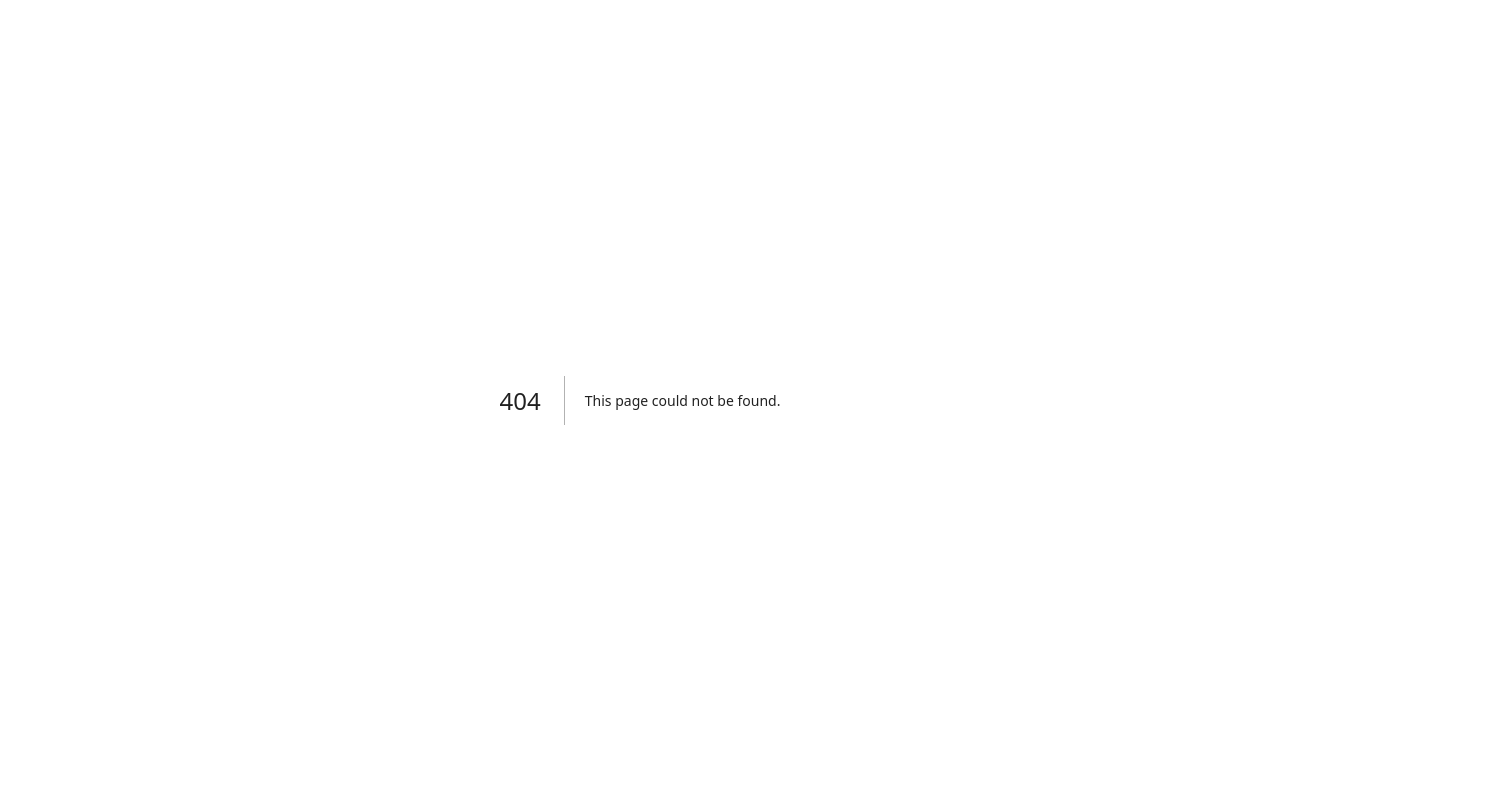
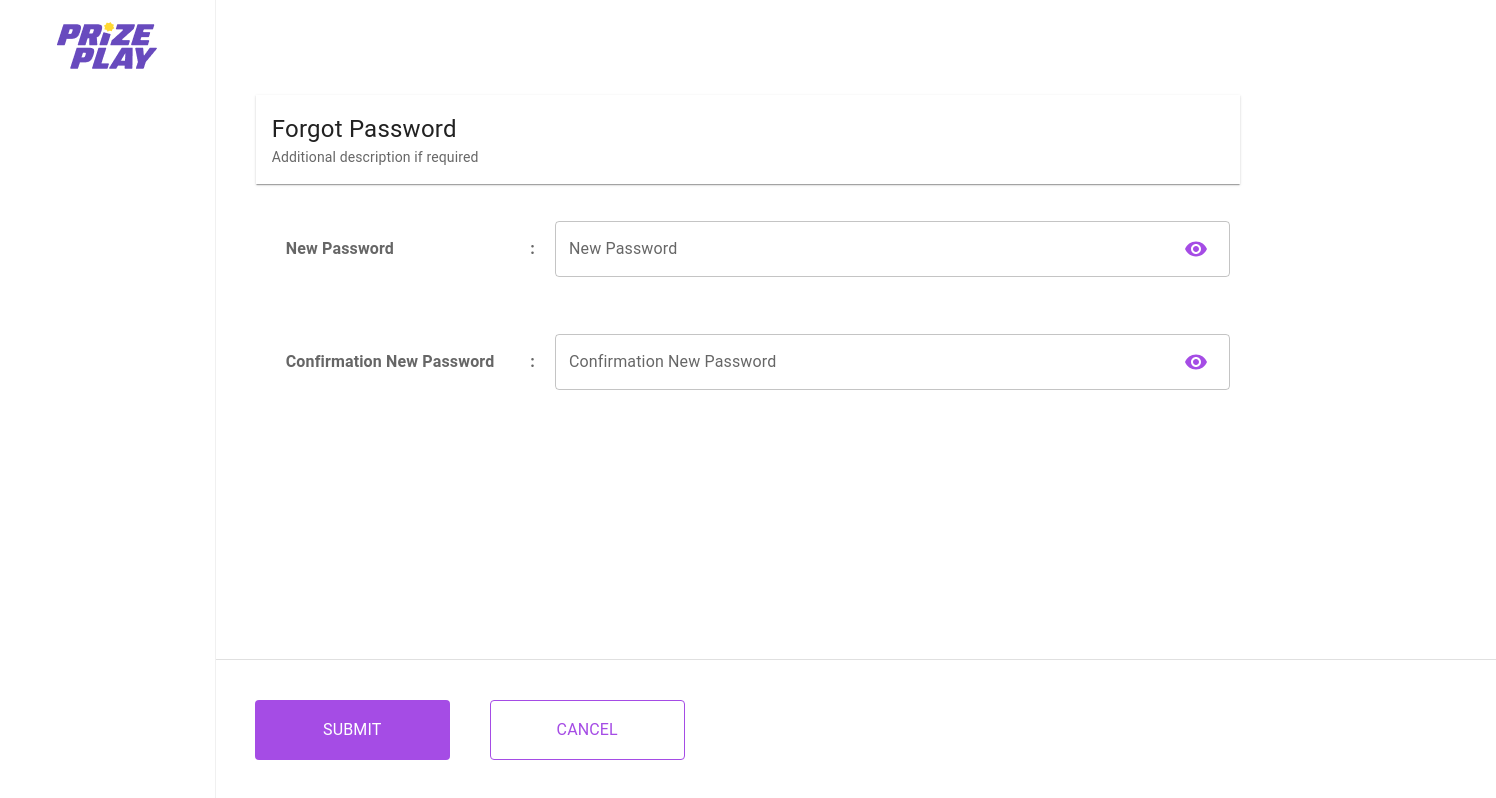
Before and after one commit to ebennaga/mini-games-admin, a Next.js app: page /reset-password/confirmation in a window 1280 px wide. Before the commit this address had no page. Shown: the whole page, 1496 px wide, since content can reach past the window. Built offline with nearby package versions, Linux system fonts and the light colour scheme.

Commit message:
add password confirmation

```diff
--- a/components/Layout/index.tsx
+++ b/components/Layout/index.tsx
@@ -81,7 +81,10 @@ const Layout: React.FC<LayoutProps> = ({ children }) => {
                 }}
             >
                 <img src='/images/logo.png' alt='Prize Play' width='99.89px' height='46.56px' style={{ marginBottom: '32.22px' }} />
-                {path === '/sign-in' || path === '/sign-up' || path === '/reset-password' ? null : (
+                {path === '/sign-in' ||
+                path === '/sign-up' ||
+                path === '/reset-password' ||
+                path === '/reset-password/confirmation' ? null : (
                     <>
                         <Box mb='17px'>
                             <Search name='search' form={form} placeholder='Search...' onSubmit={handleSearch} />
--- a/containers/ResetPassword/index.tsx
+++ b/containers/ResetPassword/index.tsx
@@ -56,7 +56,7 @@ const SignIn = () => {
                         </Typography>
                         <Grid container mt='27px'>
                             <Grid item container xs={12} mb='37px'>
-                                <Grid item xs={12} xl={6}>
+                                <Grid item xs={12} xl={7}>
                                     <Input
                                         name='email'
                                         form={form}
@@ -67,7 +67,7 @@ const SignIn = () => {
                                 </Grid>
                             </Grid>
                             <Grid item container xs={12} mb='37px'>
-                                <Grid item xs={12} xl={6}>
+                                <Grid item xs={12} xl={7}>
                                     <ButtonBase
                                         disabled={isDisable}
                                         type='submit'
--- a/containers/SignIn/index.tsx
+++ b/containers/ResetPasswordConfirmation/index.tsx
@@ -1,36 +1,44 @@
-import { Box, Grid, ButtonBase } from '@mui/material';
+import { Box, Grid } from '@mui/material';
 import CustomButton from 'components/Button';
 import HeaderAuth from 'components/HeaderAuth';
 import InputWithLabel from 'components/Input/InputWithLabel';
 import React, { useState, useEffect } from 'react';
 import { useForm } from 'react-hook-form';
-import { useRouter } from 'next/router';
 
-const SignIn = () => {
-    const router = useRouter();
+const ResetPasswordConfirmation = () => {
     const [isDisable, setIsDisable] = useState<boolean>(true);
 
     const form = useForm({
         mode: 'all',
         defaultValues: {
-            email: '',
-            password: ''
+            password: '',
+            confirmPassword: ''
         }
     });
 
-    const ruleEmail = (key: any) => {
-        const pattern =
-            /^(([^<>()[\]\\.,;:\s@"]+(\.[^<>()[\]\\.,;:\s@"]+)*)|(".+"))@((\[[0-9]{1,3}\.[0-9]{1,3}\.[0-9]{1,3}\.[0-9]{1,3}\])|(([a-zA-Z\-0-9]+\.)+[a-zA-Z]{2,}))$/;
+    const rulePassword = (key: any) => {
+        const regEx = /^[0-9]*$/;
+        if (key.length > 7 && !regEx.test(key)) {
+            return true;
+        }
+        return 'At least 8 characters. Cannot be all numbers';
+    };
 
-        if (pattern.test(key)) {
+    const ruleConfirmPassword = (key: any) => {
+        if (key === form.watch('password') && form.watch('password')) {
             setIsDisable(false);
             return true;
         }
-        return 'Email is not valid!';
+        return 'The password confirmation does not match!';
     };
 
     const handleSubmit = (data: any) => {
         console.log(data);
+    };
+
+    const handleCancel = () => {
+        form.setValue('password', '');
+        form.setValue('confirmPassword', '');
     };
 
     useEffect(() => {
@@ -45,28 +53,28 @@ const SignIn = () => {
         <Box component='main'>
             <form onSubmit={form.handleSubmit(handleSubmit)}>
                 <Box padding='95px 40px'>
-                    <HeaderAuth title='Sign In into Admin Prizeplay' subTitle='Additional description if required' />
+                    <HeaderAuth title='Forgot Password' subTitle='Additional description if required' />
                     <Grid container mt='27px'>
                         <Grid item container xs={12} mb='37px'>
-                            <Grid item xs={12} xl={6}>
+                            <Grid item xs={12} xl={7}>
                                 <InputWithLabel
-                                    name='email'
+                                    name='password'
                                     form={form}
-                                    label='Email Address'
-                                    type='email'
-                                    rules={{ validate: ruleEmail }}
+                                    label='New Password'
+                                    type='password'
+                                    rules={{ required: true, validate: rulePassword }}
                                 />
                             </Grid>
                         </Grid>
                         <Grid item container xs={12} mb='37px'>
-                            <Grid item xs={12} xl={6}>
-                                <InputWithLabel name='password' form={form} label='Password' type='password' rules={{ required: true }} />
-                                <ButtonBase
-                                    onClick={() => router.push('/reset-password')}
-                                    sx={{ color: '#A54CE5', fontSize: '14px', fontWeight: 400, float: 'right', mt: 5 }}
-                                >
-                                    Forgot Password?
-                                </ButtonBase>
+                            <Grid item xs={12} xl={7}>
+                                <InputWithLabel
+                                    name='confirmPassword'
+                                    form={form}
+                                    label='Confirmation New Password'
+                                    type='password'
+                                    rules={{ required: true, validate: ruleConfirmPassword }}
+                                />
                             </Grid>
                         </Grid>
                     </Grid>
@@ -82,15 +90,15 @@ const SignIn = () => {
                     }}
                 >
                     <Box>
-                        <CustomButton title='SIGN iN' type='submit' isDisable={isDisable} />
+                        <CustomButton title='SUBMIT' type='submit' isDisable={isDisable} />
                     </Box>
                     <Box ml='40px'>
                         <CustomButton
-                            title='SIGN UP'
+                            title='CANCEL'
                             border='1px solid #A54CE5'
                             backgroundColor='#fff'
                             color='#A54CE5'
-                            onClick={() => router.push('/sign-up')}
+                            onClick={handleCancel}
                         />
                     </Box>
                 </Box>
@@ -99,4 +107,4 @@ const SignIn = () => {
     );
 };
 
-export default SignIn;
+export default ResetPasswordConfirmation;
--- a/containers/SignUp/index.tsx
+++ b/containers/SignUp/index.tsx
@@ -58,7 +58,7 @@ const SignUp = () => {
                     <HeaderAuth title='Sign Up into Admin Prizeplay' subTitle='Additional description if required' />
                     <Grid container mt='27px'>
                         <Grid item container xs={12} mb='37px'>
-                            <Grid item xs={12} xl={6}>
+                            <Grid item xs={12} xl={7}>
                                 <InputWithLabel
                                     name='email'
                                     form={form}
@@ -69,7 +69,7 @@ const SignUp = () => {
                             </Grid>
                         </Grid>
                         <Grid item container xs={12} mb='37px'>
-                            <Grid item xs={12} xl={6}>
+                            <Grid item xs={12} xl={7}>
                                 <InputWithLabel
                                     name='password'
                                     form={form}
@@ -80,7 +80,7 @@ const SignUp = () => {
                             </Grid>
                         </Grid>
                         <Grid item container xs={12} mb='37px'>
-                            <Grid item xs={12} xl={6}>
+                            <Grid item xs={12} xl={7}>
                                 <InputWithLabel
                                     name='confirmPassword'
                                     form={form}
--- /dev/null
+++ b/pages/reset-password/confirmation/index.tsx
@@ -0,0 +1,23 @@
+import React from 'react';
+import dynamic from 'next/dynamic';
+import Head from 'next/head';
+import Layout from 'components/Layout';
+
+const ResetPasswordConfirmationContainer = dynamic(() => import('containers/ResetPasswordConfirmation'));
+
+const Page = () => {
+    return (
+        <>
+            <Head>
+                <title>Sign Up | Prize Play Admin</title>
+                <meta name='description' content='Sign Up to be admin' />
+                <link rel='icon' href='/favicon.ico' />
+            </Head>
+            <Layout>
+                <ResetPasswordConfirmationContainer />
+            </Layout>
+        </>
+    );
+};
+
+export default Page;
```
